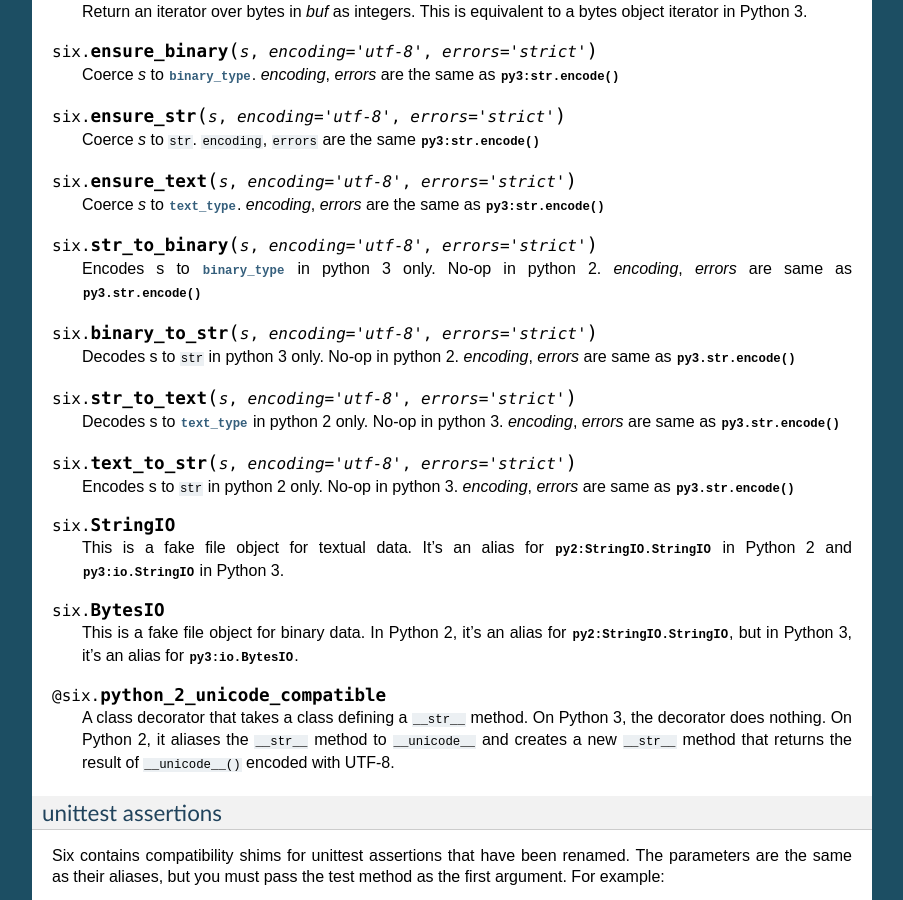
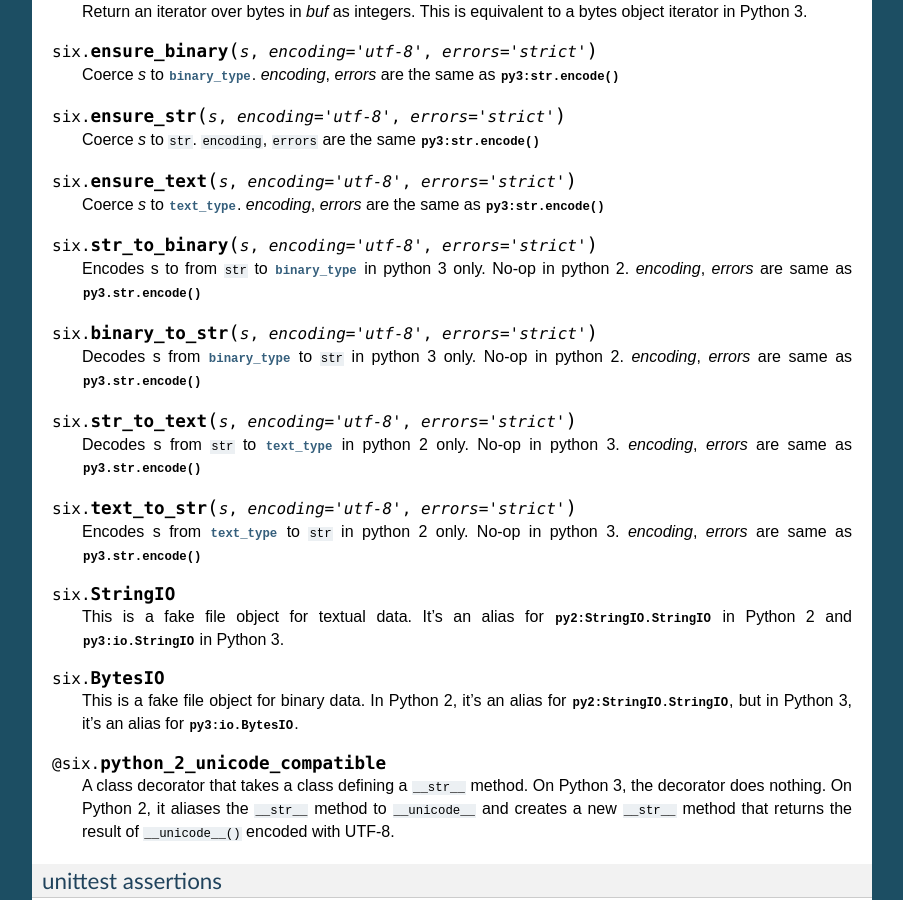
Before and after one commit to benjaminp/six, a Sphinx documentation site: the page built from documentation/index.rst, in a window 1280 px wide and 900 px high, scrolled down 5803 px. Shown: the whole window, without its empty margins (198-1101 px from the left). Built offline with Sphinx 7.4.7, drawn with Linux system fonts in a browser that asks for light colours.

Commit message:
complete the docs

```diff
--- a/documentation/index.rst
+++ b/documentation/index.rst
@@ -454,25 +454,25 @@ string data in all Python versions.
 
 .. function:: str_to_binary(s, encoding='utf-8', errors='strict')
 
-   Encodes s to :data:`binary_type` in python 3 only. No-op in python 2.
+   Encodes s to from ``str`` to :data:`binary_type` in python 3 only. No-op in python 2.
    *encoding*, *errors* are same as :meth:`py3.str.encode`
 
 
 .. function:: binary_to_str(s, encoding='utf-8', errors='strict')
 
-   Decodes s to ``str`` in python 3 only. No-op in python 2.
+   Decodes s from :data:`binary_type` to ``str`` in python 3 only. No-op in python 2.
    *encoding*, *errors* are same as :meth:`py3.str.encode`
 
 
 .. function:: str_to_text(s, encoding='utf-8', errors='strict')
 
-   Decodes s to :data:`text_type` in python 2 only. No-op in python 3.
+   Decodes s from ``str`` to :data:`text_type` in python 2 only. No-op in python 3.
    *encoding*, *errors* are same as :meth:`py3.str.encode`
 
 
 .. function:: text_to_str(s, encoding='utf-8', errors='strict')
 
-   Encodes s to ``str`` in python 2 only. No-op in python 3.
+   Encodes s from :data:`text_type` to ``str`` in python 2 only. No-op in python 3.
    *encoding*, *errors* are same as :meth:`py3.str.encode`
 
 
```
